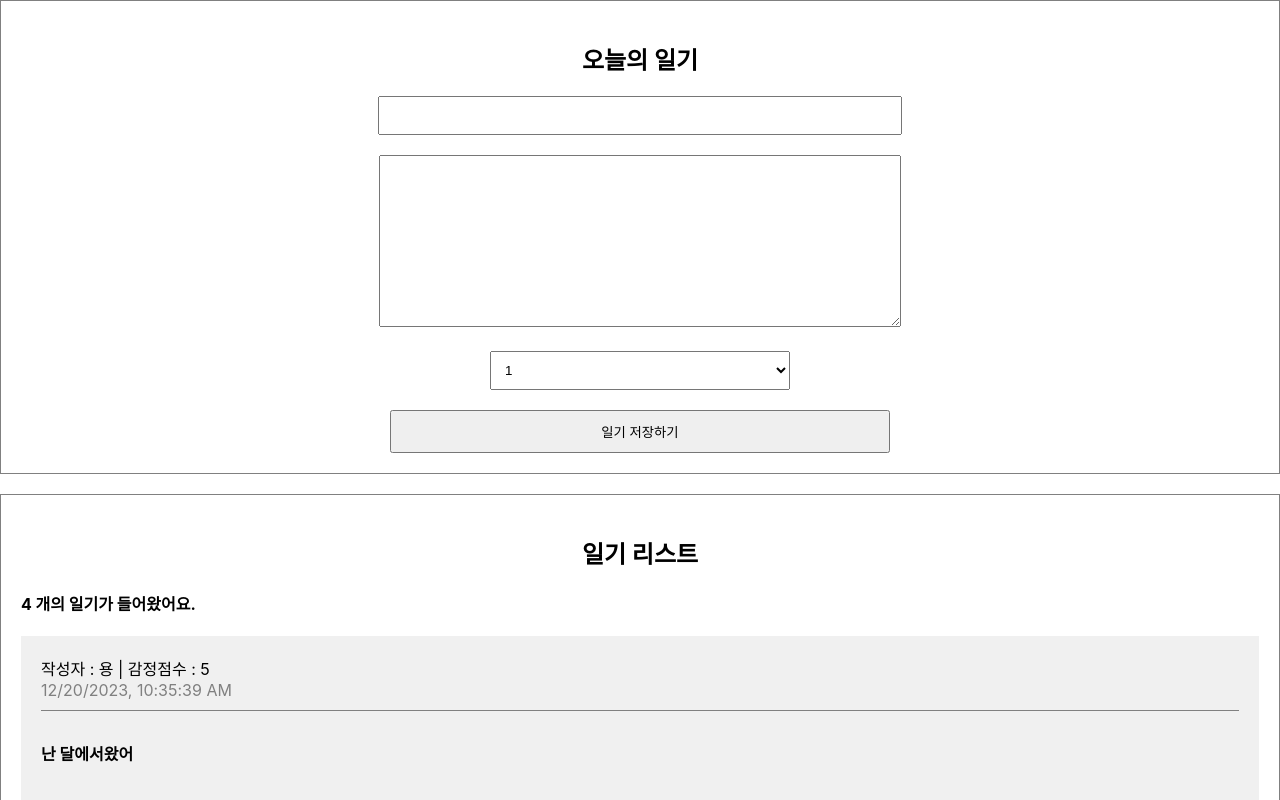
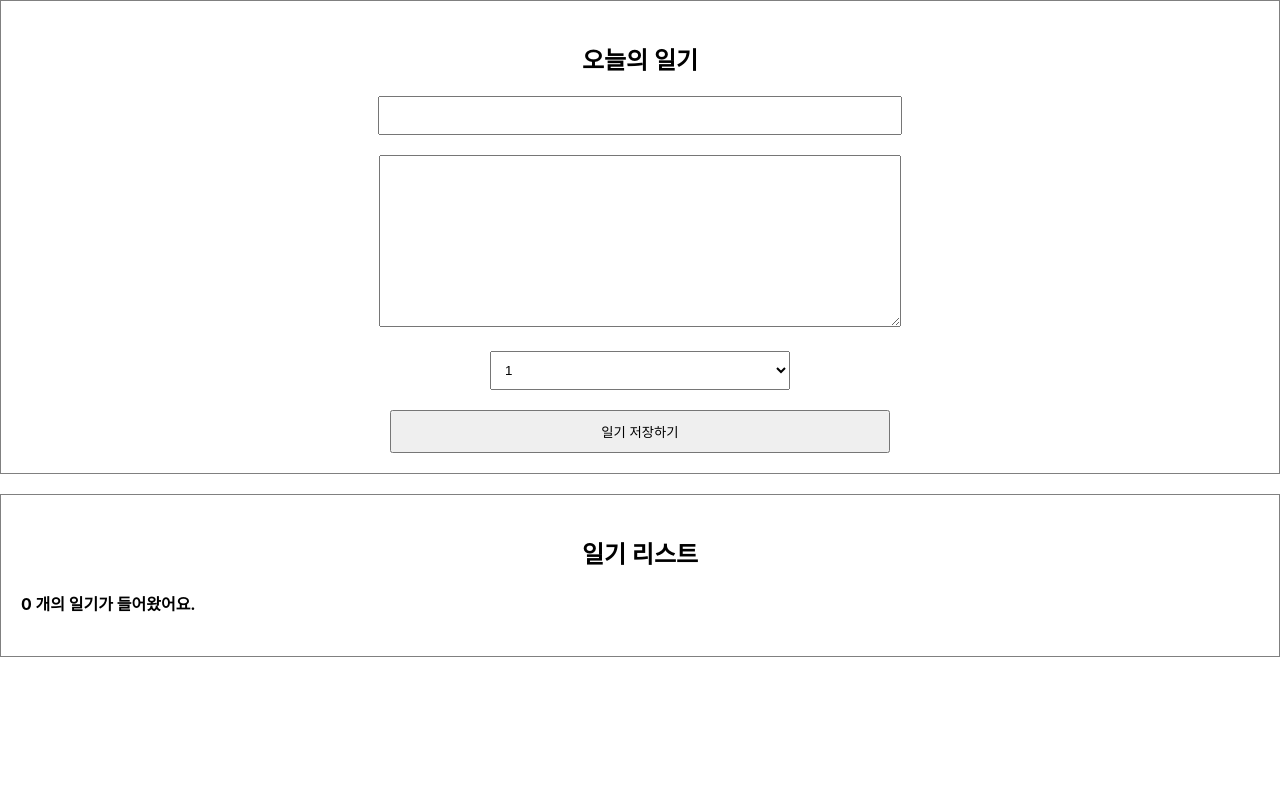
Before and after one commit to HINZOO/REACT_STUDY, a React (Create React App) app in the folder SimpleDiary/: page / in a window 1280 px wide. Shown: the top 800 px of the page. Built offline with nearby package versions, Linux system fonts and the light colour scheme.

Commit message:
데이터추가하기

```diff
--- a/SimpleDiary/src/App.js
+++ b/SimpleDiary/src/App.js
@@ -1,42 +1,59 @@
+import { useRef, useState } from 'react';
 import './App.css';
 import DiaryEditor from './DiaryEditor';
 import DiaryList from './DiaryList';
 
-const dummyList = [
-  {
-    id:1,
-    author:"용",
-    content: "난 달에서왔어",
-    emotion:5,
-    created_date: new Date().getTime(),
-  },
-  {
-    id:2,
-    author:"린",
-    content: "어디서왔다고?",
-    emotion:3,
-    created_date: new Date().getTime(),
-  },
-  {
-    id:3,
-    author:"황",
-    content: "뭐라는거야 다 나가",
-    emotion:1,
-    created_date: new Date().getTime(),
-  },
-  {
-    id:4,
-    author:"수연",
-    content: "작가님! 어디가세요!",
-    emotion:2,
-    created_date: new Date().getTime(),
-  },
-]
+// const dummyList = [
+//   {
+//     id:1,
+//     author:"용",
+//     content: "난 달에서왔어",
+//     emotion:5,
+//     created_date: new Date().getTime(),
+//   },
+//   {
+//     id:2,
+//     author:"린",
+//     content: "어디서왔다고?",
+//     emotion:3,
+//     created_date: new Date().getTime(),
+//   },
+//   {
+//     id:3,
+//     author:"황",
+//     content: "뭐라는거야 다 나가",
+//     emotion:1,
+//     created_date: new Date().getTime(),
+//   },
+//   {
+//     id:4,
+//     author:"수연",
+//     content: "작가님! 어디가세요!",
+//     emotion:2,
+//     created_date: new Date().getTime(),
+//   },
+// ]
 function App() {
+
+  const [data,setData] = useState([]);
+  const dataId = useRef(0);//id지정
+  const onCreate = (author,content,emotion) => {//새로운 일기를 추가하는 함수 , 이 함수를props로 보냄
+    const created_date = new Date().getTime();
+    const newItem = {
+      author,
+      content,
+      emotion,
+      created_date,
+      id: dataId.current,
+    };
+    dataId.current += 1;
+    setData([newItem,...data]); //기존일기에 새로운 일기를 추가(새로운일기가 위로올라오므로 앞에 기재함.)
+  };
+
   return (
     <div className="App">
-      <DiaryEditor/>
-      <DiaryList diaryList={dummyList} />
+      <DiaryEditor onCreate={onCreate}/>
+      <DiaryList diaryList={data} />
     </div>
   );
 }
--- a/SimpleDiary/src/DiaryEditor.js
+++ b/SimpleDiary/src/DiaryEditor.js
@@ -1,6 +1,6 @@
 import { useRef, useState } from "react";
 
-const DiaryEditor = () =>{
+const DiaryEditor = ({onCreate}) =>{
 
   const authorInput = useRef();
   const contentInput = useRef();
@@ -34,8 +34,15 @@ const DiaryEditor = () =>{
       contentInput.current.focus();
       return;
     }
+    onCreate(state.author,state.content,state.emotion);//props로 받은 함수에 해당값을 넣어주면서 onCreate에서 setData에 값을 입력하여 data를 변경
+    alert("저장 성공");
 
-    alert("저장 성공");
+    //저장성공 후 input창 값 초기화
+    setState({
+      author: "",
+      content: "",
+      emotion: 1,
+    })
   }
 
   return <div className="DiaryEditor">
```
